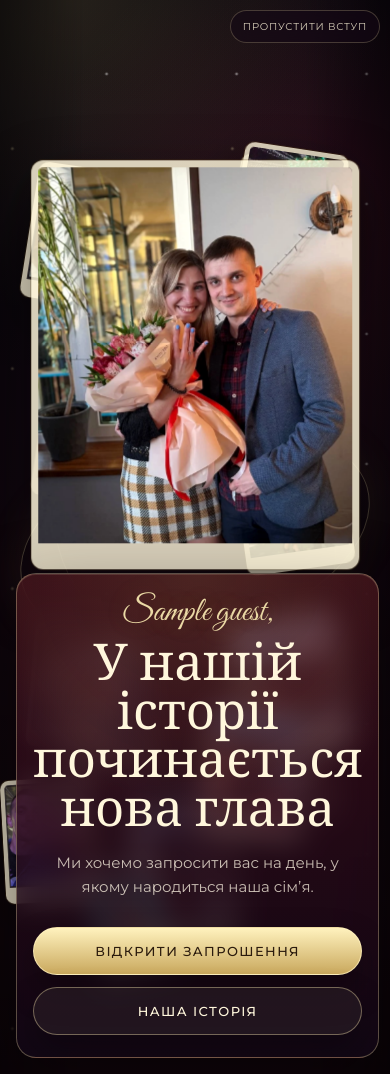
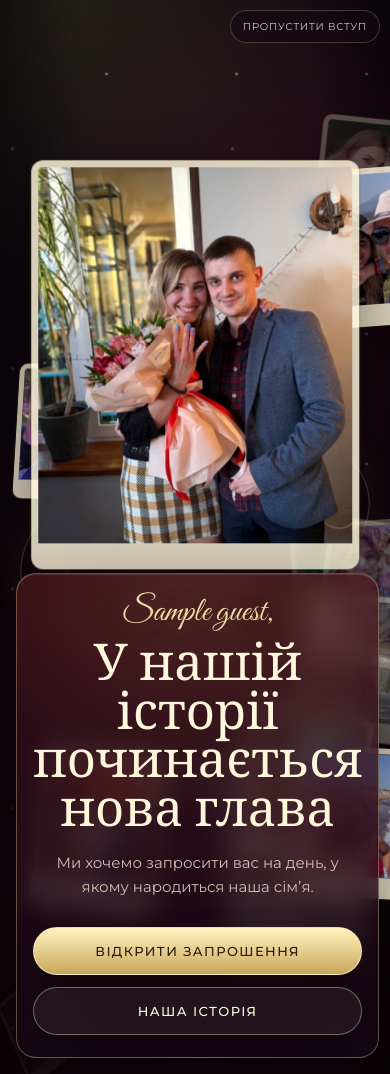
Before and after one commit to TerorRa/Wedding-Invite-Portal, a PHP site: page /start.php?code=000 in a window 390 px wide. Run offline with PHP 8.4, Linux system fonts and the light colour scheme; the visitor is signed in with stand-in values (Sample User, id 1); tables that the repository leaves empty hold one stand-in row (values such as "Sample post"); a stand-in replaces the project's code that opens the database connection.

Commit message:
Revert "Merge branch 'main' of https://github.com/TerorRa/Wedding-Invite-Portal"
This reverts commit 4f0b2330887686a72601d6dd746cf8b1f4335fda, reversing
changes made to 02303a5be7f79059d618ccb77e6f80ac90f74173.

```diff
--- a/assets/css/start-dynamic.css
+++ b/assets/css/start-dynamic.css
@@ -19,19 +19,10 @@
 }
 
 @media (max-width: 768px) {
-    .memory-stage {
-        inset: 0 !important;
-        width: 100vw !important;
-        max-width: 100vw !important;
-        overflow: hidden !important;
-    }
-
     .memory-card {
-        width: clamp(96px, 30vw, 142px) !important;
-        left: calc(var(--mobile-left, var(--left, 10)) * 1%) !important;
-        top: calc(var(--mobile-top, var(--top, 10)) * 1%) !important;
+        width: clamp(104px, 34vw, 160px);
         border-width: 6px;
-        border-bottom-width: 20px;
+        border-bottom-width: 22px;
         border-radius: 10px;
     }
 
@@ -42,9 +33,7 @@
 
 @media (max-width: 420px) {
     .memory-card {
-        width: clamp(82px, 28vw, 118px) !important;
-        border-width: 5px;
-        border-bottom-width: 18px;
+        width: clamp(92px, 32vw, 134px);
     }
 
     .intro-final {
--- a/start.php
+++ b/start.php
@@ -44,47 +44,25 @@ function stableRandomInt(string $seed, int $min, int $max): int
     return $min + ($hash % ($max - $min + 1));
 }
 
-function pickZone(array $zones, string $seed, int $index): array
-{
-    $zoneIndex = ($index + stableRandomInt($seed . '|zone', 0, count($zones) - 1)) % count($zones);
-
-    return $zones[$zoneIndex];
-}
-
 function stablePhotoPlacement(string $filename, int $index): array
 {
     $seed = basename($filename) . '|' . $index;
 
-    // Desktop/tablet zones. They intentionally avoid the center where the ring appears.
-    $desktopZones = [
-        ['left' => [5, 14], 'top' => [7, 19]],
-        ['left' => [72, 80], 'top' => [7, 19]],
-        ['left' => [5, 14], 'top' => [57, 70]],
-        ['left' => [72, 80], 'top' => [57, 70]],
-        ['left' => [22, 31], 'top' => [5, 16]],
-        ['left' => [55, 64], 'top' => [5, 16]],
-        ['left' => [22, 31], 'top' => [68, 78]],
-        ['left' => [55, 64], 'top' => [68, 78]],
-        ['left' => [4, 12], 'top' => [32, 45]],
-        ['left' => [75, 82], 'top' => [32, 45]],
-        ['left' => [36, 45], 'top' => [3, 12]],
-        ['left' => [42, 51], 'top' => [74, 82]],
+    $zones = [
+        ['left' => [4, 18], 'top' => [6, 24]],
+        ['left' => [68, 82], 'top' => [7, 25]],
+        ['left' => [5, 20], 'top' => [56, 74]],
+        ['left' => [66, 81], 'top' => [55, 74]],
+        ['left' => [24, 36], 'top' => [4, 18]],
+        ['left' => [52, 64], 'top' => [5, 19]],
+        ['left' => [23, 36], 'top' => [66, 78]],
+        ['left' => [51, 64], 'top' => [65, 78]],
+        ['left' => [3, 14], 'top' => [30, 48]],
+        ['left' => [73, 84], 'top' => [30, 48]],
     ];
 
-    // Mobile zones are much safer: left values stay under ~56%, because card width is ~32vw.
-    $mobileZones = [
-        ['left' => [4, 9], 'top' => [8, 18]],
-        ['left' => [55, 62], 'top' => [9, 20]],
-        ['left' => [5, 11], 'top' => [29, 40]],
-        ['left' => [54, 61], 'top' => [31, 42]],
-        ['left' => [5, 12], 'top' => [56, 67]],
-        ['left' => [53, 60], 'top' => [57, 68]],
-        ['left' => [28, 36], 'top' => [5, 14]],
-        ['left' => [29, 37], 'top' => [69, 77]],
-    ];
-
-    $desktopZone = pickZone($desktopZones, $seed . '|desktop', $index);
-    $mobileZone = pickZone($mobileZones, $seed . '|mobile', $index);
+    $zoneIndex = ($index + stableRandomInt($seed . '|zone', 0, count($zones) - 1)) % count($zones);
+    $zone = $zones[$zoneIndex];
 
     $startXSign = stableRandomInt($seed . '|x-sign', 0, 1) === 1 ? 1 : -1;
     $startYSign = stableRandomInt($seed . '|y-sign', 0, 1) === 1 ? 1 : -1;
@@ -92,15 +70,13 @@ function stablePhotoPlacement(string $filename, int $index): array
     $endRSign = stableRandomInt($seed . '|er-sign', 0, 1) === 1 ? 1 : -1;
 
     return [
-        'left' => stableRandomInt($seed . '|left', $desktopZone['left'][0], $desktopZone['left'][1]),
-        'top' => stableRandomInt($seed . '|top', $desktopZone['top'][0], $desktopZone['top'][1]),
-        'mobileLeft' => stableRandomInt($seed . '|mobile-left', $mobileZone['left'][0], $mobileZone['left'][1]),
-        'mobileTop' => stableRandomInt($seed . '|mobile-top', $mobileZone['top'][0], $mobileZone['top'][1]),
-        'startX' => $startXSign * stableRandomInt($seed . '|sx', 24, 58),
-        'startY' => $startYSign * stableRandomInt($seed . '|sy', 24, 56),
-        'startR' => $startRSign * stableRandomInt($seed . '|sr', 18, 40),
-        'endR' => $endRSign * stableRandomInt($seed . '|er', 3, 9),
-        'size' => stableRandomInt($seed . '|size', 92, 108),
+        'left' => stableRandomInt($seed . '|left', $zone['left'][0], $zone['left'][1]),
+        'top' => stableRandomInt($seed . '|top', $zone['top'][0], $zone['top'][1]),
+        'startX' => $startXSign * stableRandomInt($seed . '|sx', 24, 64),
+        'startY' => $startYSign * stableRandomInt($seed . '|sy', 24, 62),
+        'startR' => $startRSign * stableRandomInt($seed . '|sr', 20, 46),
+        'endR' => $endRSign * stableRandomInt($seed . '|er', 3, 11),
+        'size' => stableRandomInt($seed . '|size', 94, 112),
     ];
 }
 
@@ -193,7 +169,7 @@ $guestName = $guest !== null ? trim((string)$guest->name) : '';
                             <?php $placement = stablePhotoPlacement($photo, $index); ?>
                             <figure
                                 class="memory-card"
-                                style="--i: <?= $index ?>; --left: <?= $placement['left'] ?>; --top: <?= $placement['top'] ?>; --mobile-left: <?= $placement['mobileLeft'] ?>; --mobile-top: <?= $placement['mobileTop'] ?>; --start-x: <?= $placement['startX'] ?>vw; --start-y: <?= $placement['startY'] ?>vh; --start-r: <?= $placement['startR'] ?>deg; --end-r: <?= $placement['endR'] ?>deg; --card-scale: <?= e(number_format($placement['size'] / 100, 2, '.', '')) ?>;"
+                                style="--i: <?= $index ?>; --left: <?= $placement['left'] ?>; --top: <?= $placement['top'] ?>; --start-x: <?= $placement['startX'] ?>vw; --start-y: <?= $placement['startY'] ?>vh; --start-r: <?= $placement['startR'] ?>deg; --end-r: <?= $placement['endR'] ?>deg; --card-scale: <?= e(number_format($placement['size'] / 100, 2, '.', '')) ?>;"
                             >
                                 <img src="<?= e(assetUrl($photo)) ?>" alt="" loading="<?= $index < 2 ? 'eager' : 'lazy' ?>" decoding="async" <?= $index === 0 ? 'fetchpriority="high"' : '' ?>>
                             </figure>
```
